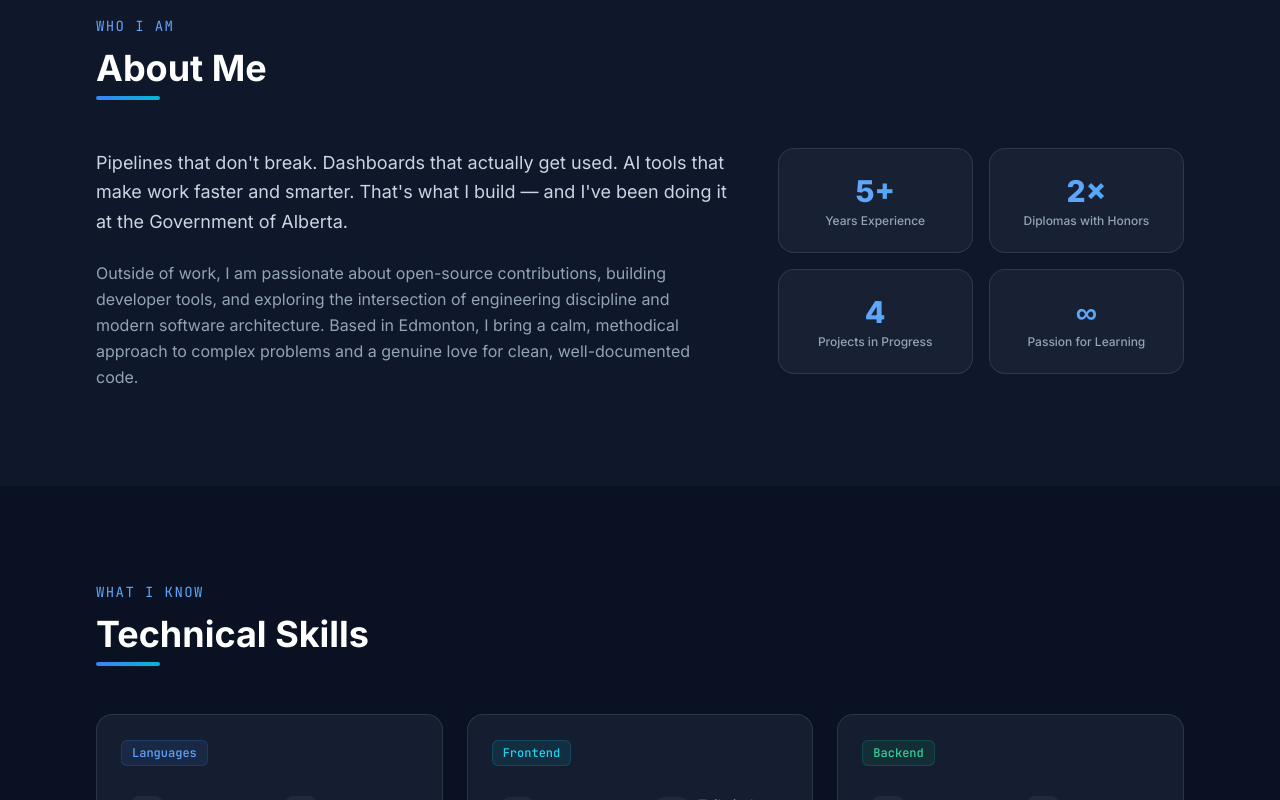
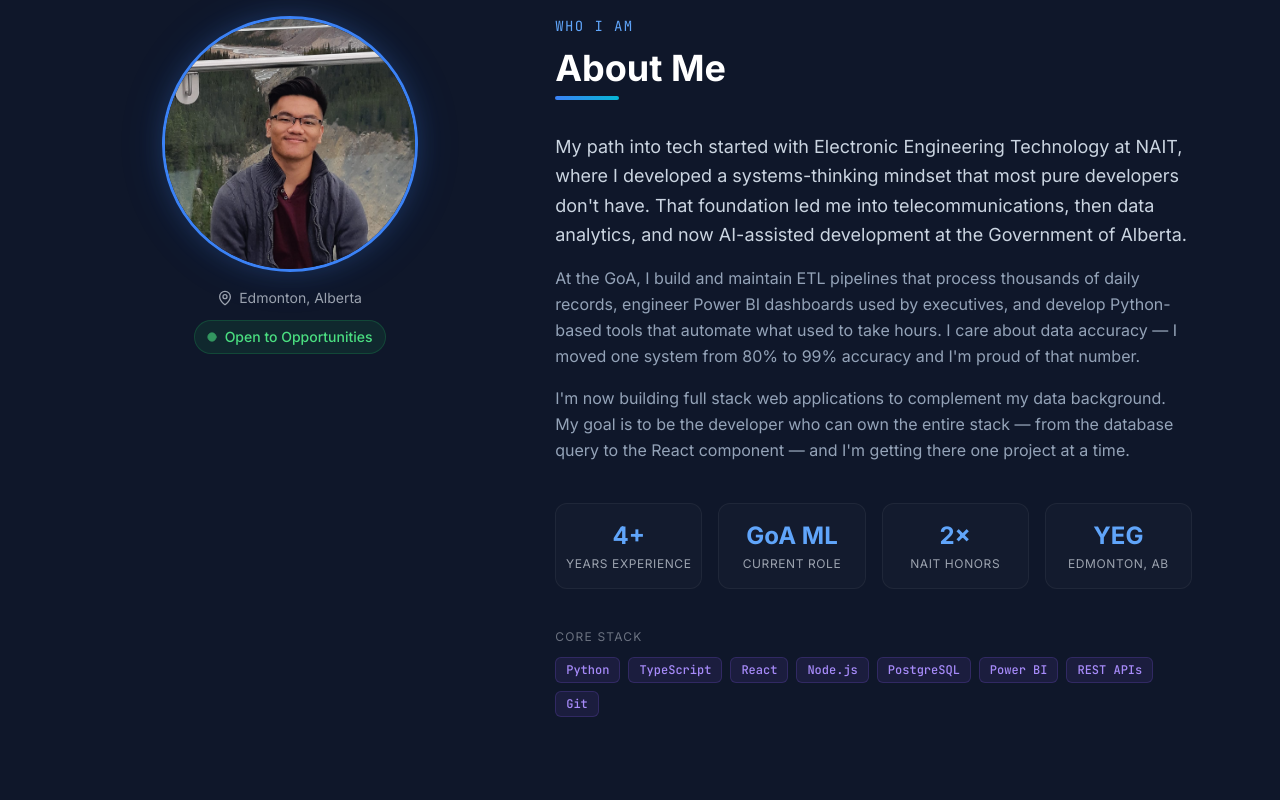
Before and after one commit to KVOclares/personal-developer-portfolio, a React (Vite) app: page / in a window 1280 px wide. Shown: the part 880-1680 px from the top of the page. Built offline with nearby package versions, Linux system fonts and the light colour scheme.

Commit message:
feat: Add About section component with profile data, global styles, and shared types.

```diff
--- a/src/components/sections/About.tsx
+++ b/src/components/sections/About.tsx
@@ -1,87 +1,259 @@
-import { useEffect, useRef } from 'react';
+import { useState, useEffect, useRef, useCallback } from 'react';
+import { MapPin, Circle, X } from 'lucide-react';
 import { PROFILE } from '../../data/profile';
+import { useScrollAnimation } from '../../hooks/useScrollAnimation';
+import Badge from '../ui/Badge';
+
+// ─── Types ──────────────────────────────────────────────────────────────────────
+
+/** A single quick-fact statistic. */
+interface Stat {
+    label: string;
+    value: string;
+}
+
+// ─── Data ───────────────────────────────────────────────────────────────────────
+
+const STATS: Stat[] = [
+    { value: '4+', label: 'Years Experience' },
+    { value: 'GoA ML', label: 'Current Role' },
+    { value: '2×', label: 'NAIT Honors' },
+    { value: 'YEG', label: 'Edmonton, AB' },
+];
+
+const CORE_STACK = [
+    'Python',
+    'TypeScript',
+    'React',
+    'Node.js',
+    'PostgreSQL',
+    'Power BI',
+    'REST APIs',
+    'Git',
+];
+
+// ─── Component ──────────────────────────────────────────────────────────────────
 
 /**
- * About section — professional summary with subtle scroll-fade animation.
+ * About section — two-column layout with profile photo, bio paragraphs,
+ * quick stats, and tech stack highlights, with scroll-triggered animations.
  */
 function About() {
-    const sectionRef = useRef<HTMLElement>(null);
+    const sectionRef = useScrollAnimation<HTMLElement>(0.2);
 
-    useEffect(() => {
-        const observer = new IntersectionObserver(
-            (entries) => {
-                entries.forEach((entry) => {
-                    if (entry.isIntersecting) {
-                        entry.target.classList.add('animate-in');
-                        observer.unobserve(entry.target);
-                    }
-                });
-            },
-            { threshold: 0.15 }
-        );
+    // ── Lightbox state ────────────────────────────────────────────────────────
+    const [isLightboxOpen, setIsLightboxOpen] = useState<boolean>(false);
+    const photoTriggerRef = useRef<HTMLButtonElement>(null);
 
-        const el = sectionRef.current;
-        if (el) {
-            el.querySelectorAll('[data-animate]').forEach((child) => observer.observe(child));
-        }
+    const openLightbox = (): void => setIsLightboxOpen(true);
 
-        return () => observer.disconnect();
+    const closeLightbox = useCallback((): void => {
+        setIsLightboxOpen(false);
+        // Return focus to the trigger element
+        setTimeout(() => photoTriggerRef.current?.focus(), 0);
     }, []);
 
+    // ── Escape key + body scroll lock ─────────────────────────────────────────
+    useEffect(() => {
+        if (!isLightboxOpen) return;
+
+        const onKeyDown = (e: KeyboardEvent): void => {
+            if (e.key === 'Escape') closeLightbox();
+        };
+
+        document.addEventListener('keydown', onKeyDown);
+        document.body.style.overflow = 'hidden';
+
+        return () => {
+            document.removeEventListener('keydown', onKeyDown);
+            document.body.style.overflow = '';
+        };
+    }, [isLightboxOpen, closeLightbox]);
+
     return (
-        <section id="about" ref={sectionRef} className="py-24">
-            <div className="section-container">
-                {/* Section header */}
+        <>
+            <section
+                id="about"
+                ref={sectionRef}
+                className="py-24"
+                role="region"
+                aria-labelledby="about-heading"
+            >
+                <div className="max-w-6xl mx-auto px-6">
+                    <div className="grid lg:grid-cols-5 gap-12 lg:gap-16 items-start">
+                        {/* ── Left Column — Photo & Badges (40%) ──────────── */}
                         <div
                             data-animate
-                    className="mb-12"
-                    style={{ opacity: 0, transform: 'translateY(20px)', transition: 'opacity 0.6s ease, transform 0.6s ease' }}
+                            className="lg:col-span-2 flex flex-col items-center lg:items-center"
+                            style={{
+                                opacity: 0,
+                                transform: 'translateX(-30px)',
+                                transition: 'opacity 0.6s ease, transform 0.6s ease',
+                            }}
                         >
-                    <p className="section-subheading">Who I Am</p>
-                    <h2 className="section-heading">About Me</h2>
+                            {/* Profile photo — clickable for lightbox */}
+                            <button
+                                ref={photoTriggerRef}
+                                type="button"
+                                onClick={openLightbox}
+                                className="relative group cursor-zoom-in rounded-full overflow-hidden
+                                           w-48 h-48 md:w-64 md:h-64
+                                           border-[3px] border-electric-500
+                                           focus:outline-none focus-visible:ring-2
+                                           focus-visible:ring-electric-500 focus-visible:ring-offset-2
+                                           focus-visible:ring-offset-navy-900"
+                                style={{
+                                    boxShadow: '0 0 25px rgba(59, 130, 246, 0.2), 0 0 50px rgba(59, 130, 246, 0.1)',
+                                }}
+                                aria-label="View full profile photo"
+                            >
+                                <div
+                                    className="w-full h-full transition-all duration-300
+                                               group-hover:scale-110"
+                                    style={{
+                                        backgroundImage: `url(${PROFILE.photo})`,
+                                        backgroundSize: '170%',
+                                        backgroundPosition: '77% 70%',
+                                        backgroundRepeat: 'no-repeat',
+                                    }}
+                                    role="img"
+                                    aria-label="Kier Vincent Oclares — Machine Learning Developer at the Government of Alberta"
+                                />
+                            </button>
+
+                            {/* Location badge */}
+                            <div className="flex items-center gap-1.5 text-gray-400 text-sm mt-4">
+                                <MapPin className="w-4 h-4" aria-hidden="true" />
+                                <span>Edmonton, Alberta</span>
+                            </div>
+
+                            {/* Availability badge */}
+                            {PROFILE.availability && (
+                                <div className="flex items-center gap-2 mt-3 px-3 py-1.5
+                                                bg-green-500/10 border border-green-500/20 rounded-full">
+                                    <Circle
+                                        className="w-2.5 h-2.5 fill-green-400 text-green-400 animate-pulse"
+                                        aria-hidden="true"
+                                    />
+                                    <span className="text-green-400 text-sm font-medium">
+                                        Open to Opportunities
+                                    </span>
+                                </div>
+                            )}
+                        </div>
+
+                        {/* ── Right Column — Bio, Stats, Stack (60%) ──────── */}
+                        <div
+                            data-animate
+                            className="lg:col-span-3"
+                            style={{
+                                opacity: 0,
+                                transform: 'translateX(30px)',
+                                transition: 'opacity 0.6s ease 0.15s, transform 0.6s ease 0.15s',
+                            }}
+                        >
+                            {/* Section header */}
+                            <div className="mb-8">
+                                <p className="section-subheading">WHO I AM</p>
+                                <h2 id="about-heading" className="section-heading">
+                                    About Me
+                                </h2>
                                 <div className="h-1 w-16 bg-gradient-to-r from-electric-500 to-accent-cyan rounded-full" />
                             </div>
 
-                <div className="grid lg:grid-cols-5 gap-12 items-start">
-                    {/* Professional Summary */}
-                    <div
-                        data-animate
-                        className="lg:col-span-3"
-                        style={{ opacity: 0, transform: 'translateY(20px)', transition: 'opacity 0.6s ease 0.1s, transform 0.6s ease 0.1s' }}
+                            {/* Bio paragraphs */}
+                            <div className="space-y-4 mb-10">
+                                {PROFILE.bio.map((paragraph, i) => (
+                                    <p
+                                        key={i}
+                                        className={`leading-relaxed ${i === 0
+                                            ? 'text-lg text-slate-300'
+                                            : 'text-base text-slate-400'
+                                            }`}
                                     >
-                        <p className="text-lg text-slate-300 leading-relaxed mb-6">
-                            {PROFILE.about}
+                                        {paragraph}
                                     </p>
-                        <p className="prose-muted">
-                            Outside of work, I am passionate about open-source contributions,
-                            building developer tools, and exploring the intersection of engineering
-                            discipline and modern software architecture. Based in Edmonton, I bring
-                            a calm, methodical approach to complex problems and a genuine love for
-                            clean, well-documented code.
-                        </p>
+                                ))}
                             </div>
 
-                    {/* Stats & Highlights */}
+                            {/* Quick stats */}
                             <div
-                        data-animate
-                        className="lg:col-span-2 grid grid-cols-2 gap-4"
-                        style={{ opacity: 0, transform: 'translateY(20px)', transition: 'opacity 0.6s ease 0.2s, transform 0.6s ease 0.2s' }}
+                                className="grid grid-cols-2 md:grid-cols-4 gap-4 mb-10"
+                                aria-label="Quick facts about Kier"
                             >
-                        {[
-                            { value: '5+', label: 'Years Experience' },
-                            { value: '2×', label: 'Diplomas with Honors' },
-                            { value: '4', label: 'Projects in Progress' },
-                            { value: '∞', label: 'Passion for Learning' },
-                        ].map((stat) => (
-                            <div key={stat.label} className="card-glass p-6 text-center cursor-default">
-                                <div className="text-3xl font-extrabold text-gradient mb-1">{stat.value}</div>
-                                <div className="text-xs text-slate-400 font-medium leading-tight">{stat.label}</div>
+                                {STATS.map((stat) => (
+                                    <div
+                                        key={stat.label}
+                                        className="text-center py-4 px-2 border border-white/5
+                                                   bg-white/[0.02] rounded-xl"
+                                    >
+                                        <div className="text-2xl font-bold text-electric-400">
+                                            {stat.value}
                                         </div>
+                                        <div className="text-gray-400 text-xs uppercase tracking-wider mt-1">
+                                            {stat.label}
+                                        </div>
+                                    </div>
+                                ))}
+                            </div>
+
+                            {/* Core stack */}
+                            <div>
+                                <p className="text-gray-500 text-xs uppercase tracking-widest mb-3">
+                                    Core Stack
+                                </p>
+                                <div className="flex flex-wrap gap-2">
+                                    {CORE_STACK.map((tech) => (
+                                        <Badge key={tech} label={tech} variant="stack" />
                                     ))}
                                 </div>
                             </div>
                         </div>
+                    </div>
+                </div>
             </section>
+
+            {/* ── Photo Lightbox ────────────────────────────────────────────── */}
+            {isLightboxOpen && (
+                <div
+                    className="fixed inset-0 z-[100] flex items-center justify-center
+                               bg-black/80 backdrop-blur-sm
+                               animate-fade-in cursor-zoom-out"
+                    role="dialog"
+                    aria-modal="true"
+                    aria-label="Profile photo fullscreen view"
+                    onClick={closeLightbox}
+                >
+                    {/* Close button */}
+                    <button
+                        type="button"
+                        onClick={closeLightbox}
+                        className="absolute top-4 right-4 z-10 p-2 rounded-lg
+                                   text-white/80 hover:text-white hover:bg-white/10
+                                   transition-colors duration-200"
+                        aria-label="Close photo"
+                    >
+                        <X className="w-6 h-6" />
+                    </button>
+
+                    {/* Full image + caption */}
+                    <div
+                        className="flex flex-col items-center"
+                        onClick={(e: React.MouseEvent) => e.stopPropagation()}
+                    >
+                        <img
+                            src={PROFILE.photo}
+                            alt="Kier Vincent Oclares — full photo"
+                            className="max-h-[90vh] max-w-[90vw] object-contain rounded-lg
+                                       shadow-2xl shadow-black/50"
+                        />
+                        <p className="text-gray-400 text-sm text-center mt-3">
+                            Kier at the Columbia Icefield Skywalk, Alberta
+                        </p>
+                    </div>
+                </div>
+            )}
+        </>
     );
 }
 
--- a/src/data/profile.ts
+++ b/src/data/profile.ts
@@ -2,6 +2,7 @@
  * Profile data — contact information and social links for Kier Vincent Oclares.
  */
 import type { Profile } from '../types';
+import profilePhoto from '../assets/images/profile.jpg';
 
 /** Hardcoded profile constants. */
 export const PROFILE: Profile = {
@@ -16,6 +17,13 @@ export const PROFILE: Profile = {
     phone: '+1 (780) 920-8681',
     about:
         'Pipelines that don\'t break. Dashboards that actually get used. AI tools that make work faster and smarter. That\'s what I build — and I\'ve been doing it at the Government of Alberta.',
+    bio: [
+        'My path into tech started with Electronic Engineering Technology at NAIT, where I developed a systems-thinking mindset that most pure developers don\'t have. That foundation led me into telecommunications, then data analytics, and now AI-assisted development at the Government of Alberta.',
+        'At the GoA, I build and maintain ETL pipelines that process thousands of daily records, engineer Power BI dashboards used by executives, and develop Python-based tools that automate what used to take hours. I care about data accuracy — I moved one system from 80% to 99% accuracy and I\'m proud of that number.',
+        'I\'m now building full stack web applications to complement my data background. My goal is to be the developer who can own the entire stack — from the database query to the React component — and I\'m getting there one project at a time.',
+    ],
+    availability: true,
+    photo: profilePhoto,
     socials: [
         {
             label: 'LinkedIn',
--- a/src/index.css
+++ b/src/index.css
@@ -61,15 +61,11 @@
   }
 
   .btn-primary {
-    @apply inline-flex items-center gap-2 px-6 py-3 bg-electric-500 hover:bg-electric-600
-           text-white font-semibold rounded-xl transition-all duration-200 cursor-pointer
-           shadow-lg shadow-electric-500/25 hover:shadow-electric-500/40 hover:scale-[1.02];
+    @apply inline-flex items-center gap-2 px-6 py-3 bg-electric-500 hover:bg-electric-600 text-white font-semibold rounded-xl transition-all duration-200 cursor-pointer shadow-lg shadow-electric-500/25 hover:shadow-electric-500/40 hover:scale-[1.02];
   }
 
   .btn-outline {
-    @apply inline-flex items-center gap-2 px-6 py-3 border border-electric-500/50
-           hover:border-electric-500 text-electric-400 hover:text-white hover:bg-electric-500/10
-           font-semibold rounded-xl transition-all duration-200 cursor-pointer;
+    @apply inline-flex items-center gap-2 px-6 py-3 border border-electric-500/50 hover:border-electric-500 text-electric-400 hover:text-white hover:bg-electric-500/10 font-semibold rounded-xl transition-all duration-200 cursor-pointer;
   }
 
   .tag {
@@ -80,7 +76,7 @@
 @layer utilities {
   .animate-in {
     opacity: 1 !important;
-    transform: translateY(0) !important;
+    transform: translate(0, 0) !important;
   }
 
   .text-gradient {
--- a/src/types/index.ts
+++ b/src/types/index.ts
@@ -28,6 +28,9 @@ export interface Profile {
     email: string;
     phone: string;
     about: string;
+    bio: string[];
+    availability: boolean;
+    photo: string;
     socials: SocialLink[];
 }
 
```
Lines whose indentation alone changed are shown as unchanged.
